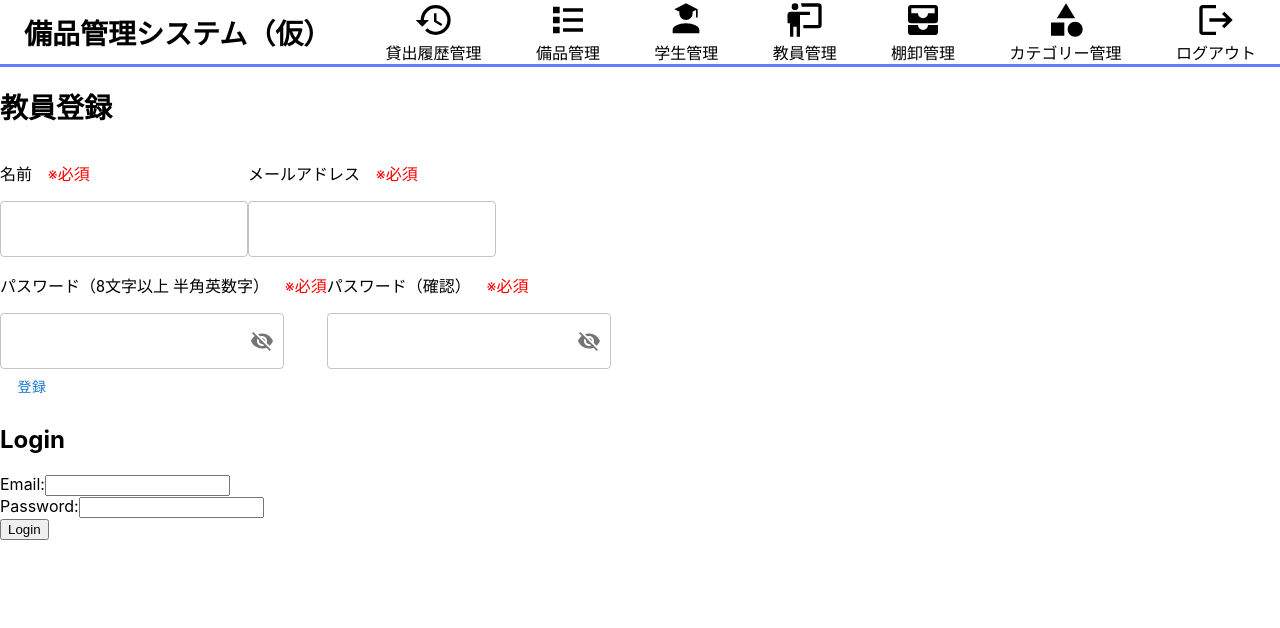
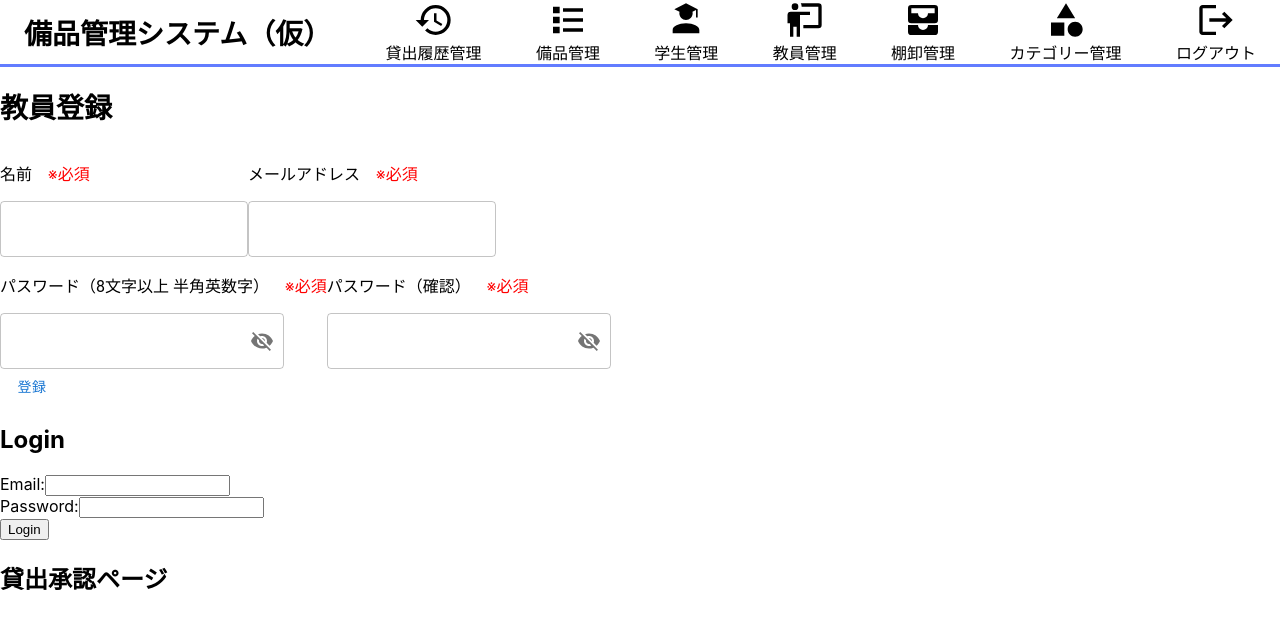
Before and after one commit to takumiTakahata/equipment_management_system, a React (Create React App) app in the folder equipment_management_app/: page /loan_approval in a window 1280 px wide. Shown: the top 628 px of the page. Built offline with nearby package versions, Linux system fonts and the light colour scheme.

Commit message:
貸出承認ページ作成・routeの設定

```diff
--- /dev/null
+++ b/equipment_management_app/src/components/loan_approval.tsx
@@ -0,0 +1,9 @@
+function LoanApproval() {
+  return (
+    <div>
+      <h2>貸出承認ページ</h2>
+    </div>
+  );
+}
+
+export default LoanApproval;
--- a/equipment_management_app/src/routes/admin_route.tsx
+++ b/equipment_management_app/src/routes/admin_route.tsx
@@ -1,5 +1,6 @@
 import { Routes, Route } from "react-router-dom";
 import TeacherTop from "../components/teacher_top";
+import LoanApproval from "../components/loan_approval";
 
 function AdminRoute() {
   return (
@@ -7,6 +8,8 @@ function AdminRoute() {
       <Routes>
         {/* 教員TOP画面 */}
         <Route path="/teacher_top" element={<TeacherTop />} />
+        {/* 貸出承認画面 */}
+        <Route path="/loan_approval" element={<LoanApproval />} />
       </Routes>
     </div>
   );
```
